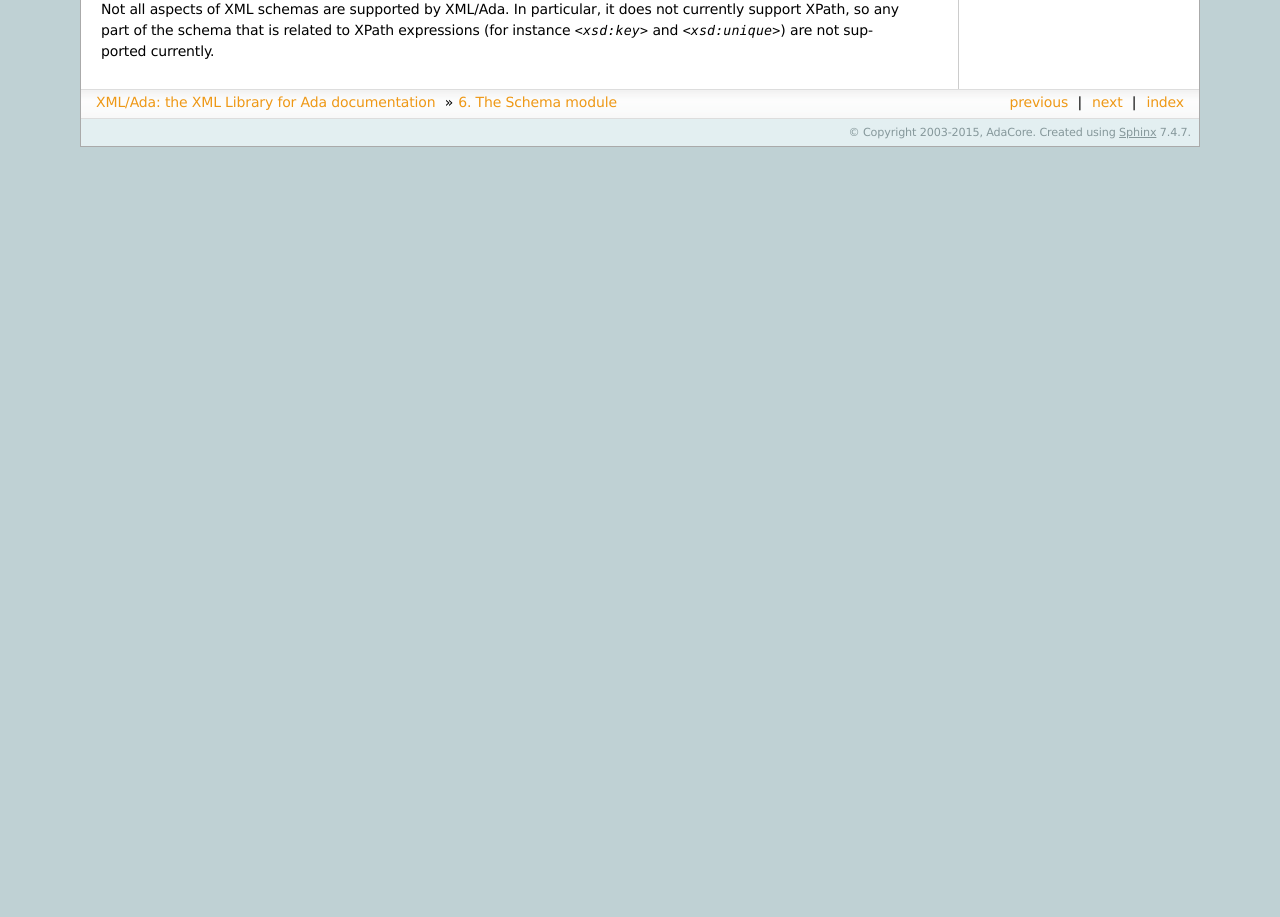
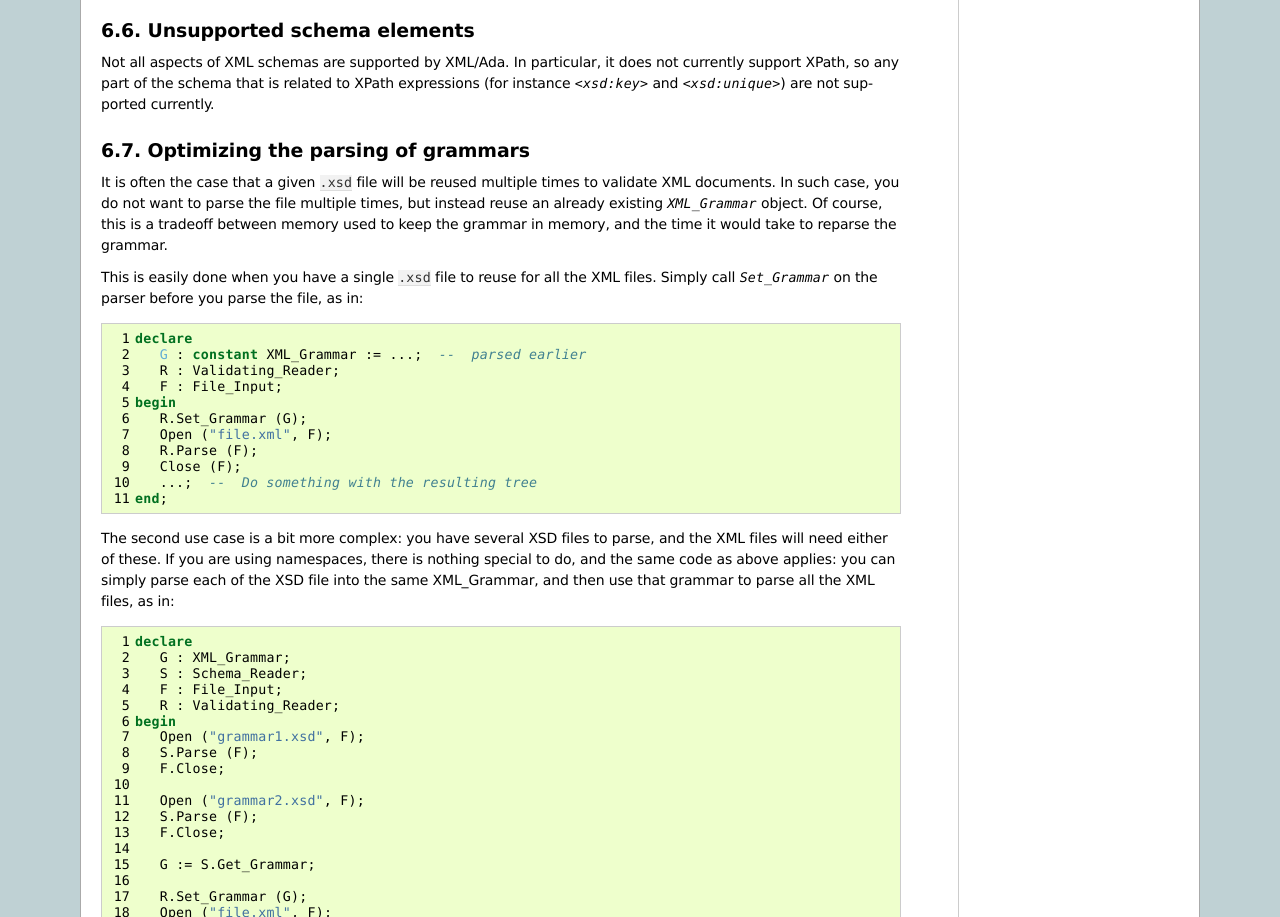
Before and after one commit to AdaCore/xmlada, a Sphinx documentation site: the page built from docs/schema.rst, in a window 1280 px wide and 1400 px high, scrolled down 5462 px, cut to the strip 483-1400 px from the top of the window. Built offline with Sphinx 7.4.7, drawn with Linux system fonts in a browser that asks for light colours; before the commit the page ends 6092 px from its top, so only the background shows below that; some of the changed text lies outside the part shown.

Commit message:
Add support for preloading multiple XSD files and reuse them
O930-031

XSD files with no namespace information cannot be mixed into the
same XML_Grammar, or they will conflict with each other. The
solution is therefore to preload each of them into its own XML_Grammar,
and then let the validating parser chose that grammar dynamically
by overriding the new primitive operation Parse_Grammar.

Change-Id: I337d09259c6b2b18d9b91b4ded847f7f8dcd6eab

```diff
--- a/docs/schema.rst
+++ b/docs/schema.rst
@@ -343,6 +343,9 @@
   automatically parse the corresponding schema files, and use the result
   to validate the file.
 
+  See the section below on optimizing the parsing of the grammars, as a
+  way to avoid parsing the same grammar multiple times.
+
 Validating documents with SAX
 =============================
 
@@ -392,3 +395,128 @@
 In particular, it does not currently support XPath, so any part of the
 schema that is related to XPath expressions (for instance `<xsd:key>`
 and `<xsd:unique>`) are not supported currently.
+
+Optimizing the parsing of grammars
+==================================
+
+It is often the case that a given :file:`.xsd` file will be reused multiple
+times to validate XML documents. In such case, you do not want to parse the
+file multiple times, but instead reuse an already existing `XML_Grammar`
+object. Of course, this is a tradeoff between memory used to keep the
+grammar in memory, and the time it would take to reparse the grammar.
+
+This is easily done when you have a single :file:`.xsd` file to reuse
+for all the XML files. Simply call `Set_Grammar` on the parser before
+you parse the file, as in::
+
+   declare
+      G : constant XML_Grammar := ...;  --  parsed earlier
+      R : Validating_Reader;
+      F : File_Input;
+   begin
+      R.Set_Grammar (G);
+      Open ("file.xml", F);
+      R.Parse (F);
+      Close (F);
+      ...;  --  Do something with the resulting tree
+   end;
+
+The second use case is a bit more complex: you have several XSD files to
+parse, and the XML files will need either of these. If you are using
+namespaces, there is nothing special to do, and the same code as above
+applies: you can simply parse each of the XSD file into the same
+XML_Grammar, and then use that grammar to parse all the XML files,
+as in::
+
+   declare
+      G : XML_Grammar;
+      S : Schema_Reader;
+      F : File_Input;
+      R : Validating_Reader;
+   begin
+      Open ("grammar1.xsd", F);
+      S.Parse (F);
+      F.Close;
+
+      Open ("grammar2.xsd", F);
+      S.Parse (F);
+      F.Close;
+
+      G := S.Get_Grammar;
+
+      R.Set_Grammar (G);
+      Open ("file.xml", F);
+      R.Parse (F);
+      F.Close;
+   end;
+
+If however you are not using namespaces, you cannot use this technics, since
+the grammar from the various XSD files would end up mixed up, and validation
+will most likely fail. So instead you need to have one `XML_Grammar` per
+XSD file, and then set the grammar on the reader dynamically. A full
+example is given in the XML/Ada source distribution, in
+:file:`tests/schema/multiple_xsd`. Here is an overview.
+
+We first need to parse each of the XSD files into its own grammar::
+
+   declare
+      Symbols : Symbol_Table;
+      G1, G2 : XML_Grammar;
+      S      : Schema_Grammar;
+      F      : File_Input;
+   begin
+      --  Since we are going to reuse grammars, we need to ensure their
+      --  symbol tables (where internal strings are stored) across all
+      --  involved parsers).
+      Symbols := Allocate;
+      S.Set_Symbol_Table (Symbols);
+
+      --  Now we can parse each of the XSD file
+      Open ("algo1.xsd", F);
+      S.Parse (F);
+      F.Close;
+      G1 := S.Get_Grammar;
+
+      S.Set_Grammar (No_Grammar);  --  reset
+      Open ("algo2.xsd", F);
+      S.Parse (F);
+      F.Close;
+      G2 := S.Get_Grammar;
+   end;
+
+We then need to create a custom validating reader, which knows how to set
+the grammar based on its name. This is done by overriding one of the
+primitive operations of the parser::
+
+   declare
+      type My_Reader is new Validating_Reader with null record;
+      overriding procedure Parse_Grammar
+         (Self          : not null access Reader_With_Preloaded_XSD;
+          URI, Xsd_File : Sax.Symbols.Symbol;
+          Do_Create_NFA : Boolean := True) is
+      begin
+         if Xsd_File = "algo1.xsd" then
+            Self.Set_Grammar (G1);
+         elsif Xsd_File = "algo2.xsd" then
+            Self.Set_Grammar (G2);
+         end if;
+      end Parse_Grammar;
+
+      R : My_Reader;
+   begin
+      --  Also share the same symbol table
+      R.Set_Symbol_Table (Symbols);
+      R.Set_Feature (Schema_Validation_Feature, True);
+
+      Open ("test1.xml", F);
+      R.Parse (F);
+      F.Close;
+   end;
+
+Where for instance :file:`test1.xml` contains::
+
+   <?xml version="1.0" encoding="UTF-8"?>
+   <root xmlns:xsi="http://www.w3.org/2001/XMLSchema-instance"
+         xsi:noNamespaceSchemaLocation="algo1.xsd">
+      <child>102</child>
+   </root>
```
Also changed, not shown: 14 other files.
